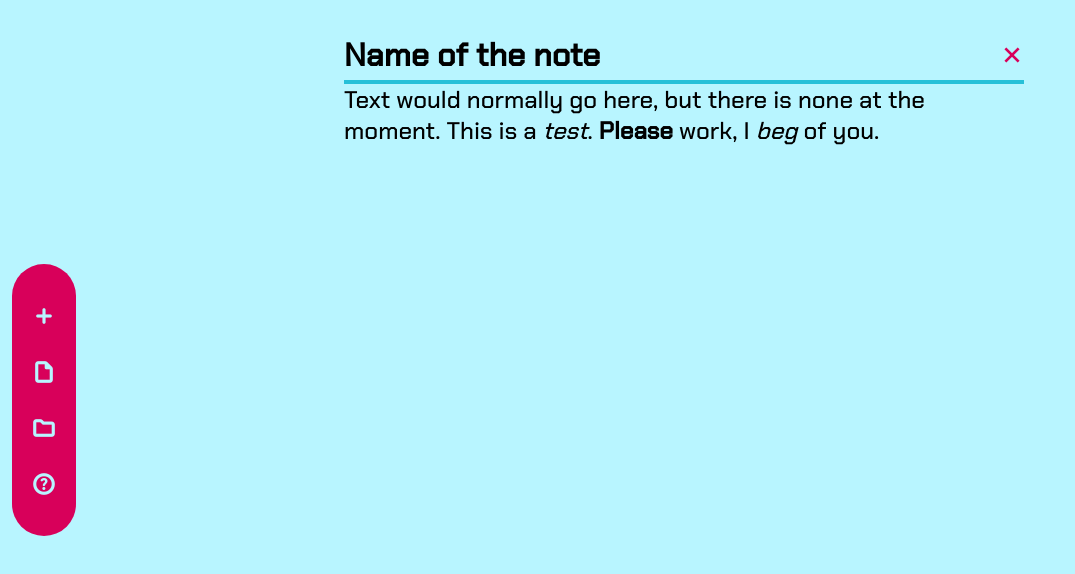
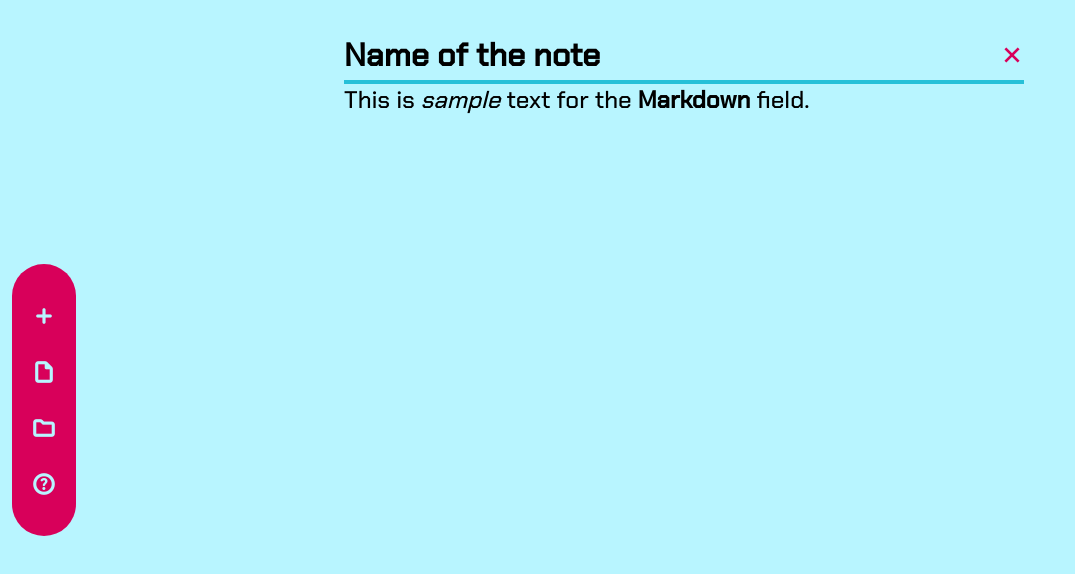
Before and after one commit to Oktawia-K/notes-app, a Next.js app in the folder web/: page / in a window 1280 px wide. Shown: the top 574 px of the page, without its empty margins (0-1075 px from the left). Built offline with nearby package versions, Linux system fonts and the light colour scheme.

Commit message:
Added editable markdown note with preview

```diff
--- a/web/src/app/page.js
+++ b/web/src/app/page.js
@@ -7,7 +7,7 @@ export default function Home() {
         <div className={styles.main}>
             <Bar />
             <div className={styles.notes}>
-                <Textarea />
+                <Textarea initialText={"This is *sample* text for the **Markdown** field."} />
             </div>
 
         </div>
--- a/web/src/components/textarea.js
+++ b/web/src/components/textarea.js
@@ -1,17 +1,45 @@
+"use client"
 import styles from "./textarea.module.sass";
-import Markdown from 'react-markdown'
+import Markdown from 'react-markdown';
+import { useState } from 'react';
 
-export default function Textarea() {
+export default function Textarea({ initialText }) {
+    const [isEditing, setIsEditing] = useState(false);
+    const [text, setText] = useState(initialText);
+    const [rowCount, setRowCount] = useState(1);
+
+    const handleDoubleClick = () => {
+        setIsEditing(true);
+    }
+    const handleChange = (event) => {
+        setText(event.target.value);
+        setRowCount(text.split('  ').length);
+    }
+    const handleBlur = () => {
+        //setText(text.replace("\n", "  \n"));
+        setIsEditing(false);
+    };
+
+    /*
+    const handleEnter = (e) => {
+        if (e.keyCode == 13)
+            handleBlur();
+    }
+    window.addEventListener("keydown", handleEnter);
+    */
+
     return (
         <div className={styles.textarea}>
-            <div>
+            <div className="titleBar">
                 <h1>Name of the note</h1>
                 <span className="material-symbols-outlined">
                     close
                 </span>
             </div>
+            <section onDoubleClick={handleDoubleClick}>
+                {isEditing ? (<textarea rows={rowCount} value={text} onChange={handleChange} onBlur={handleBlur} />) : (<Markdown>{text}</Markdown>)}
+            </section>
 
-            <Markdown>Text would normally go here, but there is none at the moment. This is a *test*. **Please** work, I _beg_ of you.</Markdown>
         </div>
     )
 }
--- a/web/src/components/textarea.module.sass
+++ b/web/src/components/textarea.module.sass
@@ -1,7 +1,7 @@
 @import ../variables
 
 div.textarea
-    max-width: 800px
+    width: 800px
     padding: 30px 60px
 
     div
@@ -20,3 +20,15 @@ div.textarea
     p
         font-size: 24px
         font-weight: normal
+
+    textarea
+        font-family: inherit
+        font-size: 24px
+        font-weight: normal
+        width: 100%
+        height: 100%
+        border: none
+        border-radius: 0
+        background-color: transparent
+        white-space: pre-line
+        outline: none
```
